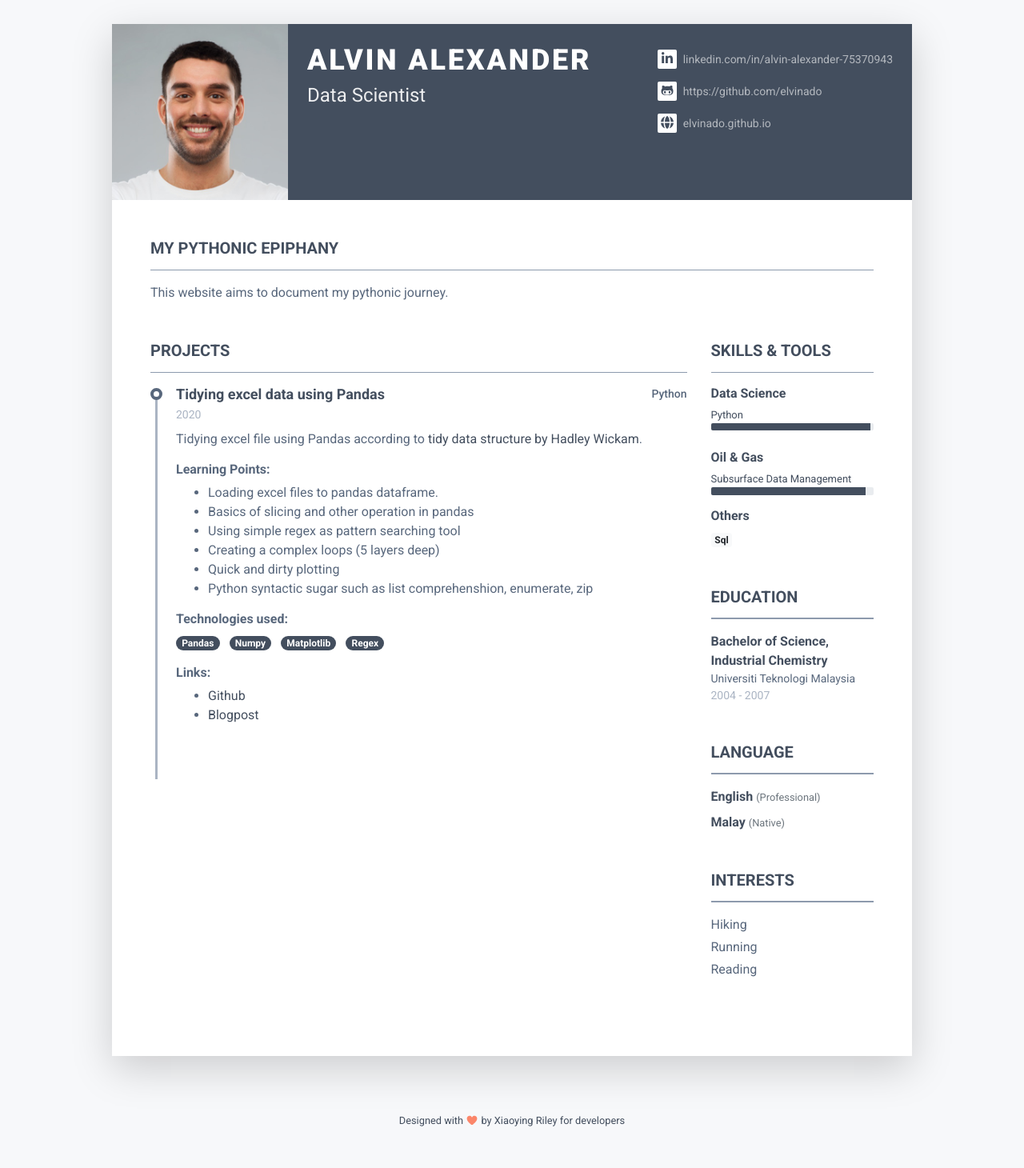
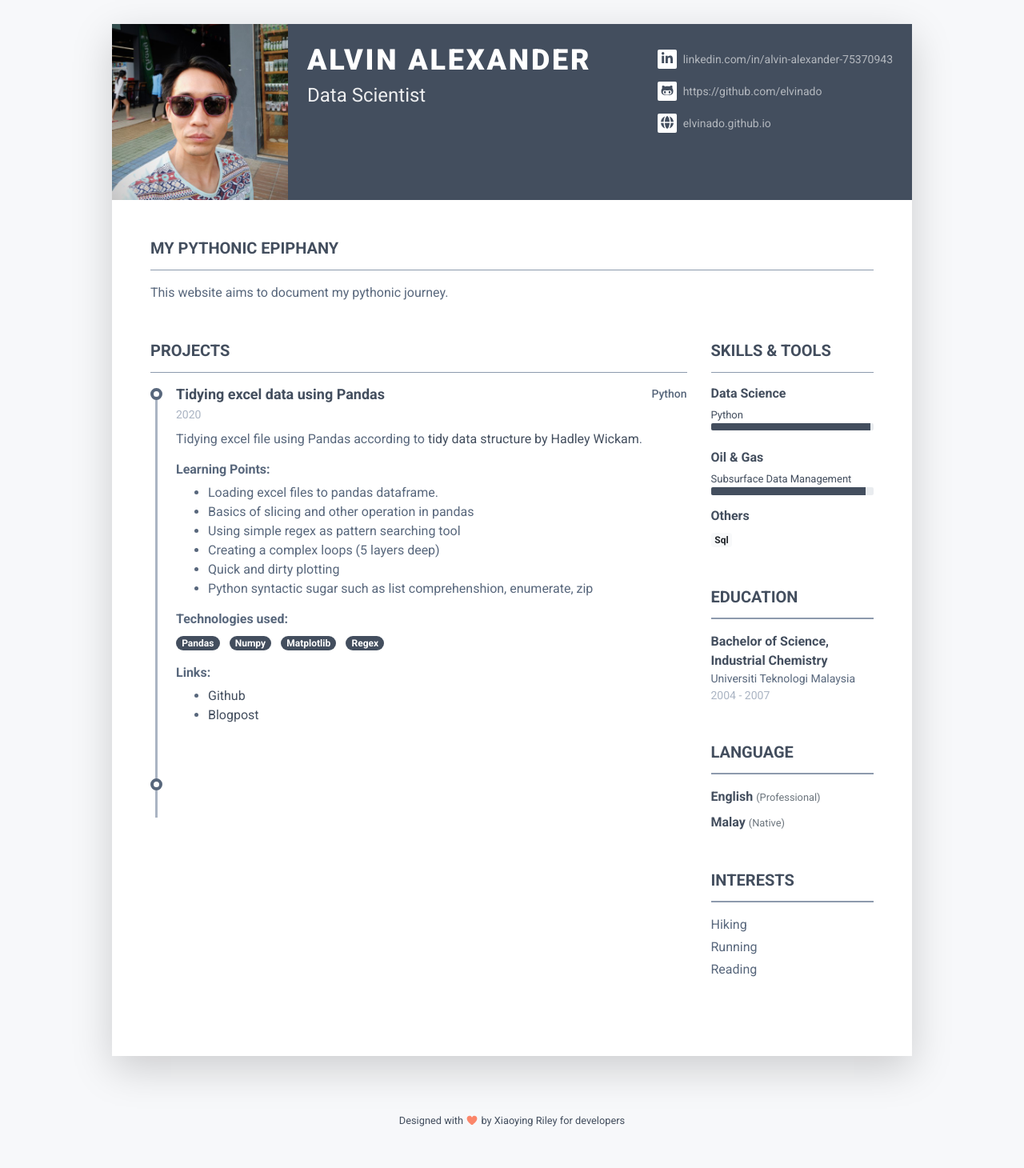
Before and after one commit to elvinado/elvinado.github.io, a Jekyll site: the page index.html, which Jekyll copies as it is, in a window 1280 px wide. Shown: the whole page at 80% size. Built offline with Jekyll 4.4.1, drawn with Linux system fonts in a browser that asks for light colours; nearby versions of some CDN libraries; library files that are not in the unit come from our copies.

```diff
--- a/index.html
+++ b/index.html
@@ -100,7 +100,9 @@
 									    </div><!--//resume-timeline-item-desc-->
 
 								    </article><!--//resume-timeline-item-->
+									<article class="resume-timeline-item position-relative pb-5">
 
+								    </article><!--//resume-timeline-item-->
 
 							    </div><!--//resume-timeline-->
 
```
Also changed, not shown: assets/images/profile.jpg.
